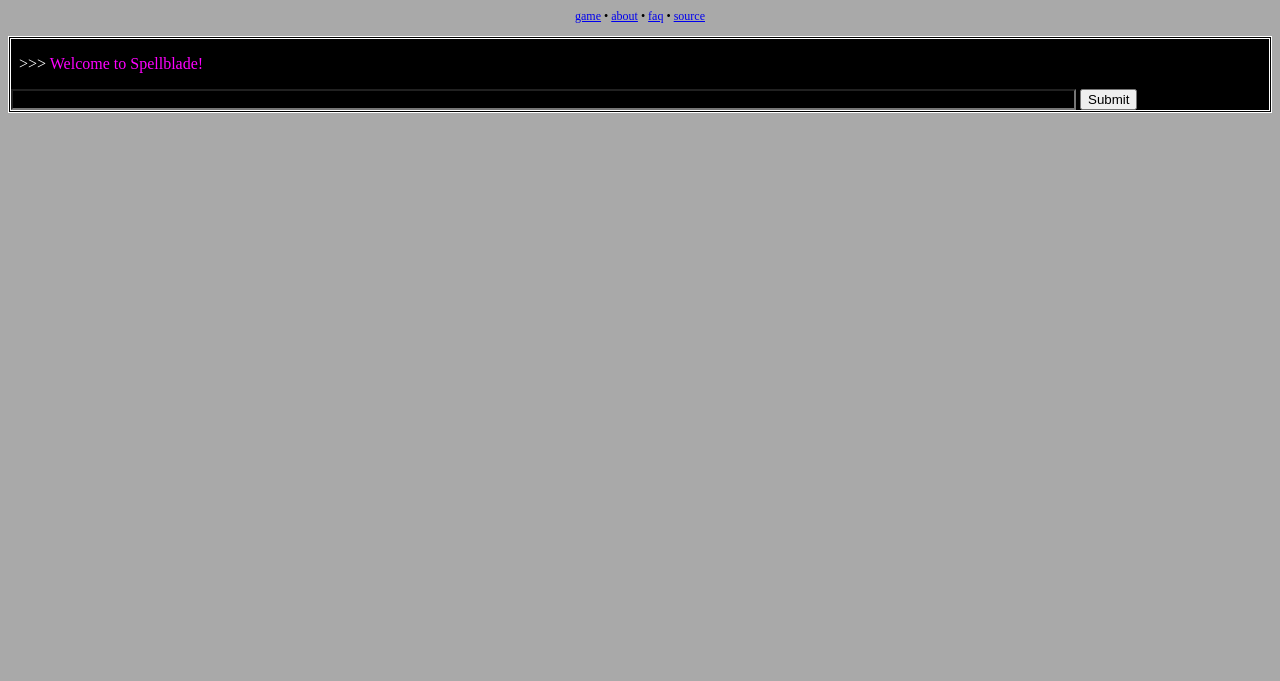
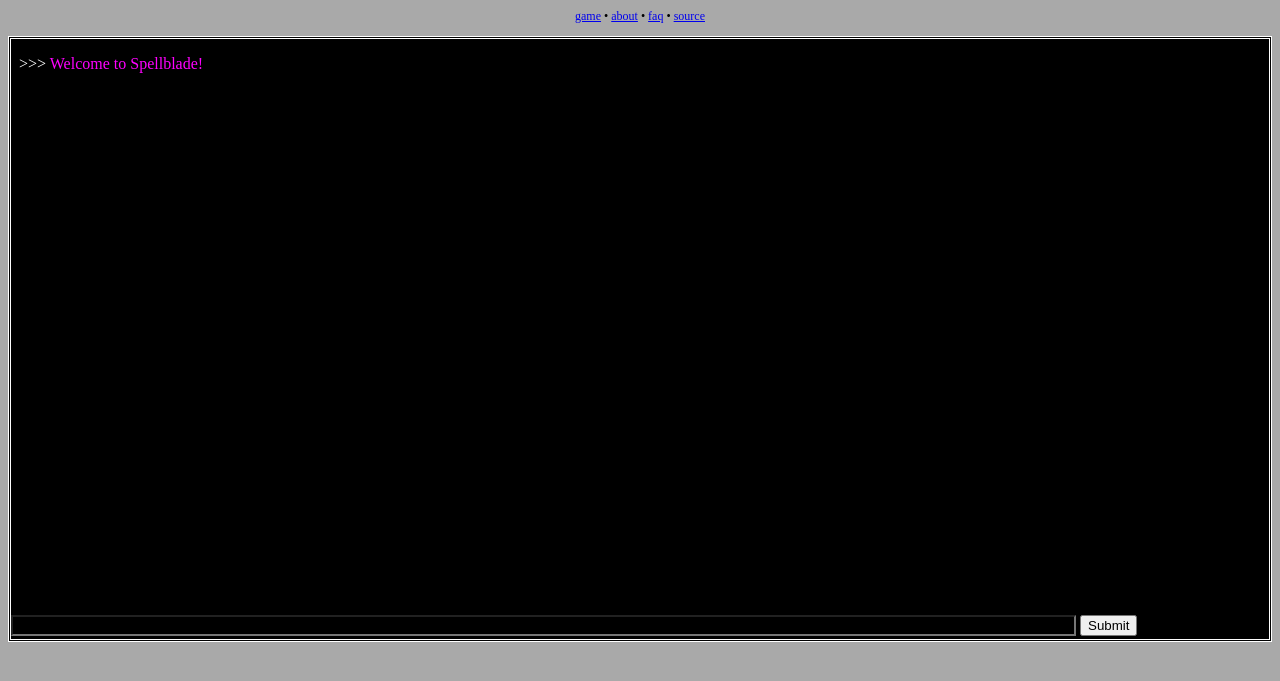
Before and after one commit to mohsr/spellblade, a plain HTML site: page client/index.html in a window 1280 px wide. Shown: the part 53-734 px from the top of the page. Drawn offline with Linux system fonts and the light colour scheme.

Commit message:
made console automatically scroll

```diff
--- a/client/js/message.js
+++ b/client/js/message.js
@@ -10,4 +10,5 @@ function showMessage(text, color, isResponse) {
 	html += color.toLowerCase();
 	html += ('">' + text + '</span></p>')
 	$('#textbox').append(html);
+	$('#textbox').scrollTop(document.getElementById('textbox').scrollHeight);
 }
--- a/client/style.css
+++ b/client/style.css
@@ -14,6 +14,14 @@ body {
 	border-color: white;
 	color: white;
     width: auto;
+    min-height: 75vh;
+    max-height: 75vh;
+}
+
+#textbox {
+    min-height: 72vh;
+    max-height: 72vh;
+    overflow-y: auto;
 }
 
 #writebox {
```
